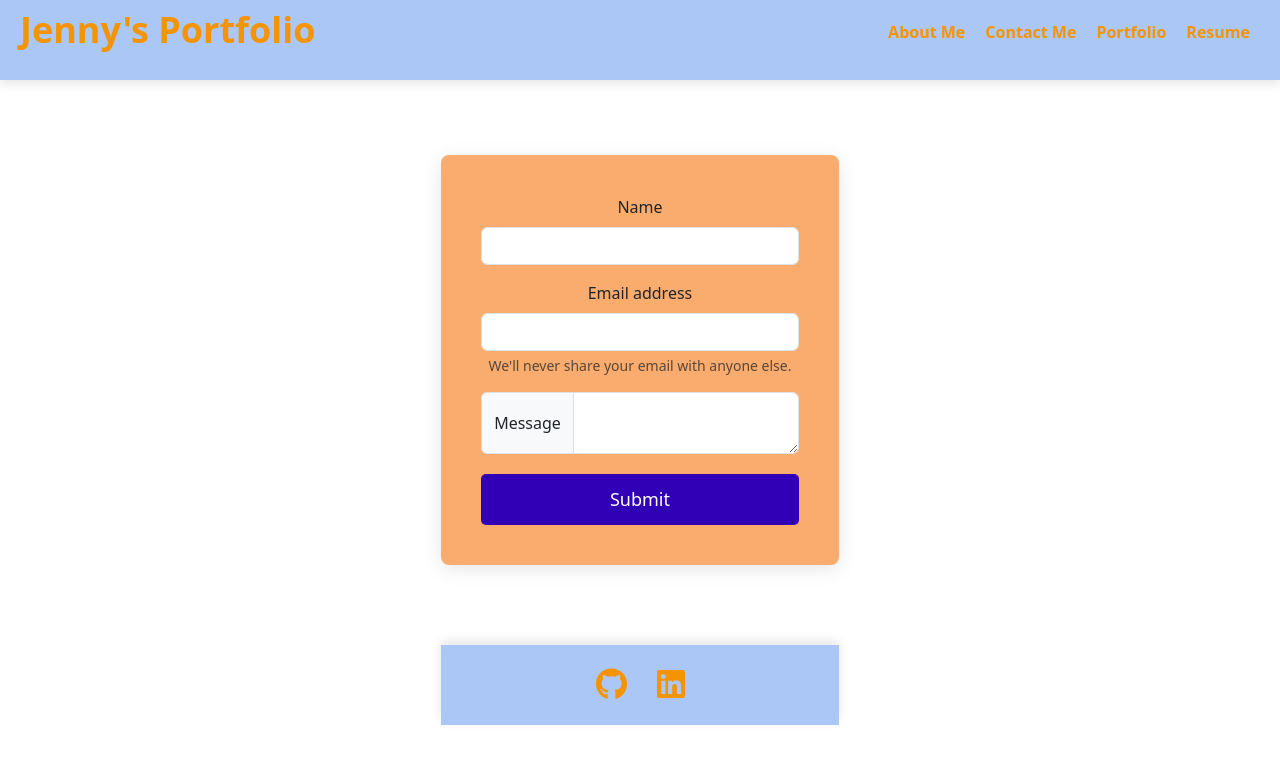
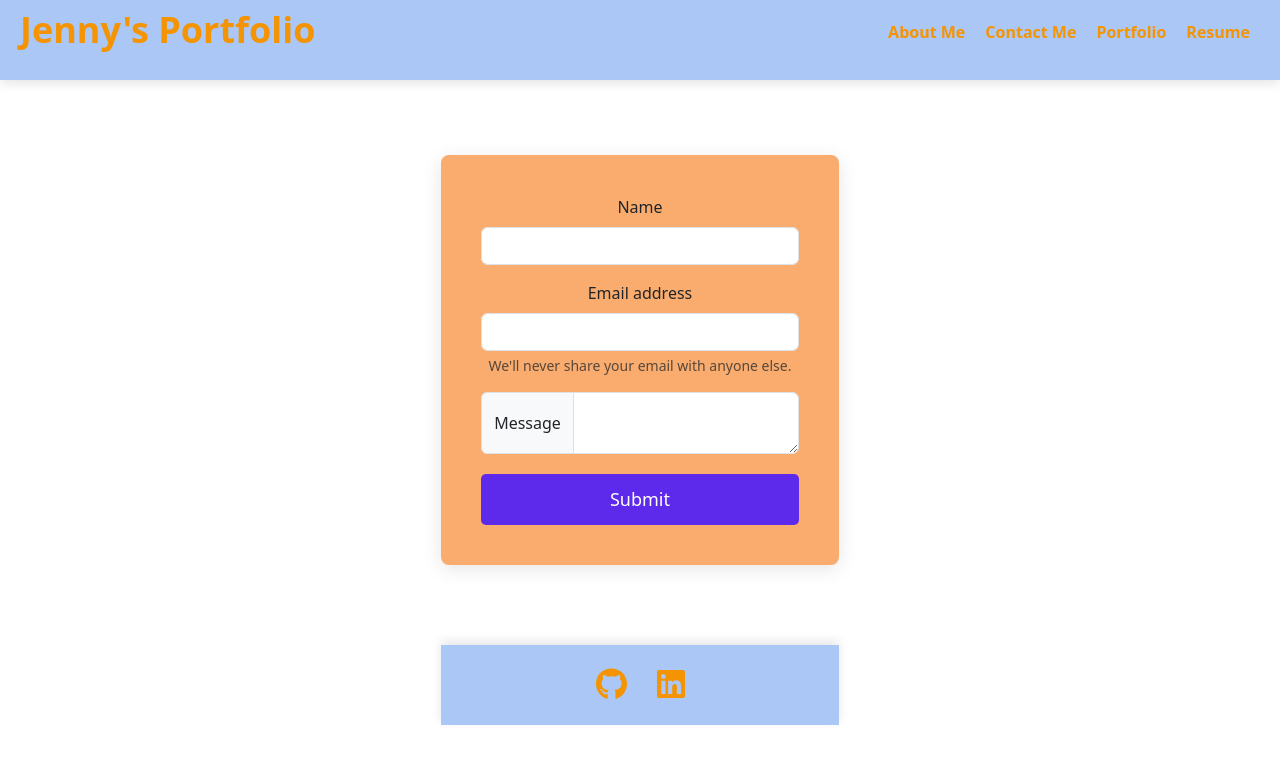
Before and after one commit to je210506/Portfolio, a React (Vite) app: page /contact in a window 1280 px wide. Shown: the top 764 px of the page. Built offline with nearby package versions, Linux system fonts and the light colour scheme.

Commit message:
README added + final submission before deployment

```diff
--- a/src/App.css
+++ b/src/App.css
@@ -157,14 +157,14 @@
 .btn {
   width: 100%; /* Full-width button */
   padding: 12px; /* Padding for comfort */
-  background-color: #3100b6; /* Professional blue color */
+  background-color: #5d29eb; /* Professional blue color */
   color: white; /* White text for contrast */
   border: none; /* Remove border */
   border-radius: 5px; /* Rounded corners */
   font-size: 18px;
 }
 .btn:hover {
-  background-color: #220860; /* Darker shade of blue on hover */
+  background-color: #5326bd; /* Darker shade of blue on hover */
   transform: scale(1.05); /* Slight zoom on hover for interactivity */
 }
 .resumeContainer {
```
Also changed, not shown: 1 other file (tests, documents, lock files or other folders).
